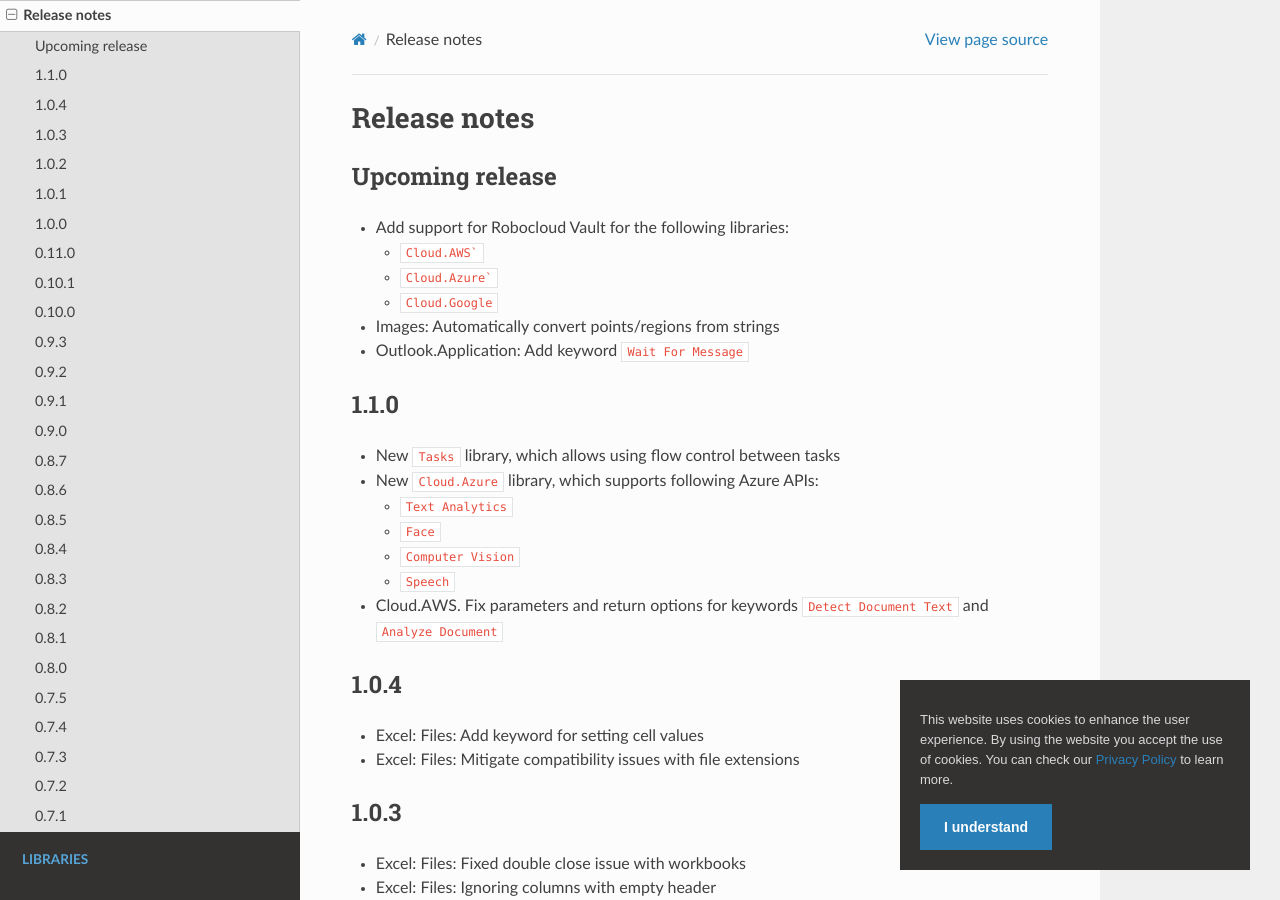
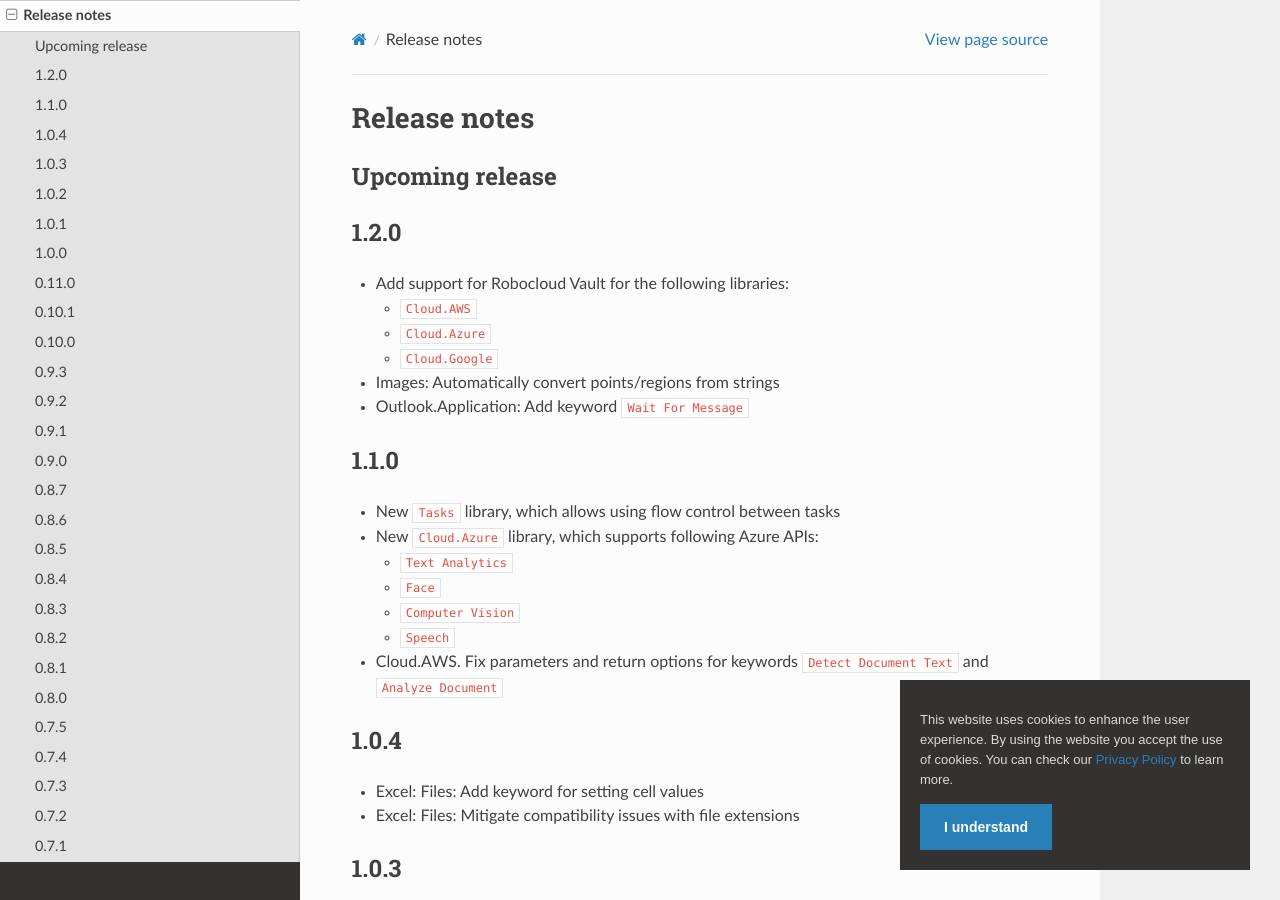
Before and after one commit to coderprovider/Framework-RPA, a Sphinx documentation site: the page built from docs/source/releasenotes.rst, in a window 1280 px wide and 900 px high. Built offline with Sphinx 7.4.7 and the Read the Docs theme 2.0.0, drawn with Linux system fonts in a browser that asks for light colours; pages that are not in the unit, such as notebooks, are missing from menus.

Commit message:
release: 1.2.0

````diff
--- a/docs/source/releasenotes.rst
+++ b/docs/source/releasenotes.rst
@@ -4,10 +4,13 @@
 Upcoming release
 ----------------
 
+1.2.0
+-----
+
 - Add support for Robocloud Vault for the following libraries:
 
-  - ``Cloud.AWS```
-  - ``Cloud.Azure```
+  - ``Cloud.AWS``
+  - ``Cloud.Azure``
   - ``Cloud.Google``
 
 - Images: Automatically convert points/regions from strings
--- a/pyproject.toml
+++ b/pyproject.toml
@@ -1,6 +1,6 @@
 [tool.poetry]
 name = "rpaframework"
-version = "1.1.0"
+version = "1.2.0"
 description = "A collection of tools and libraries for RPA"
 authors = [
 	"RPA Framework <rpafw@robocorp.com>",
````
